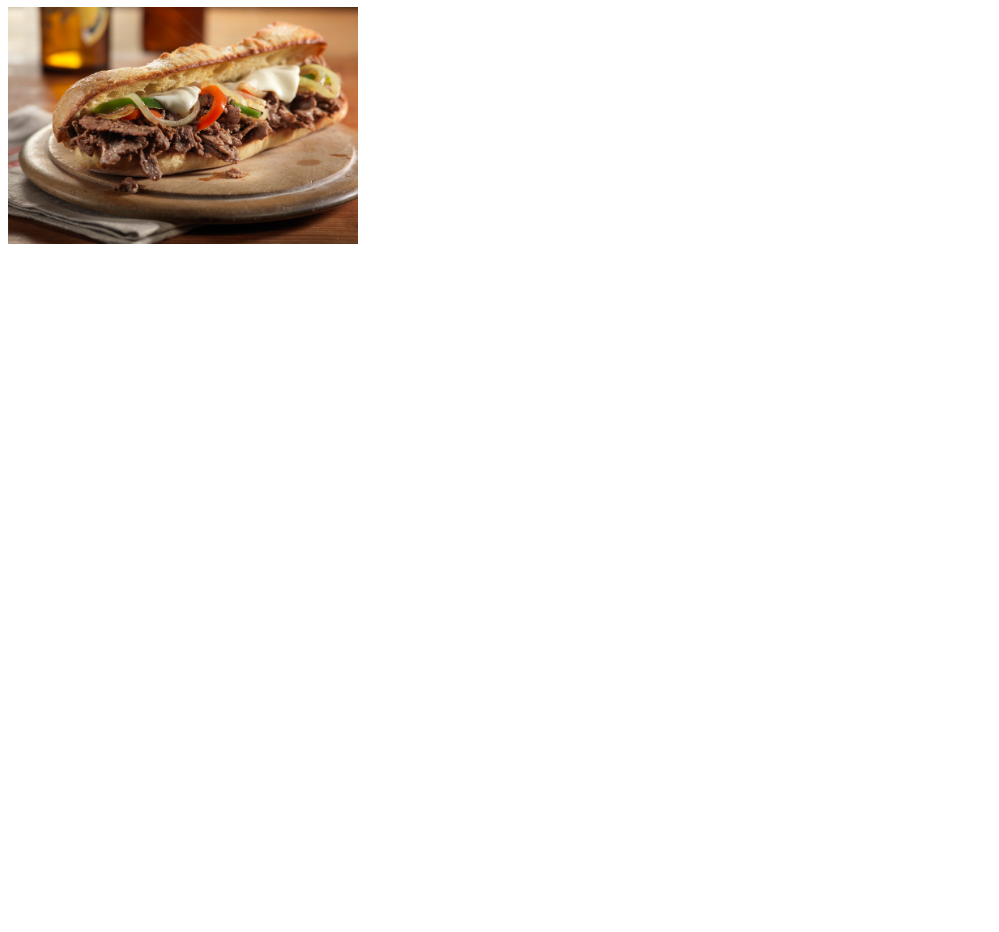
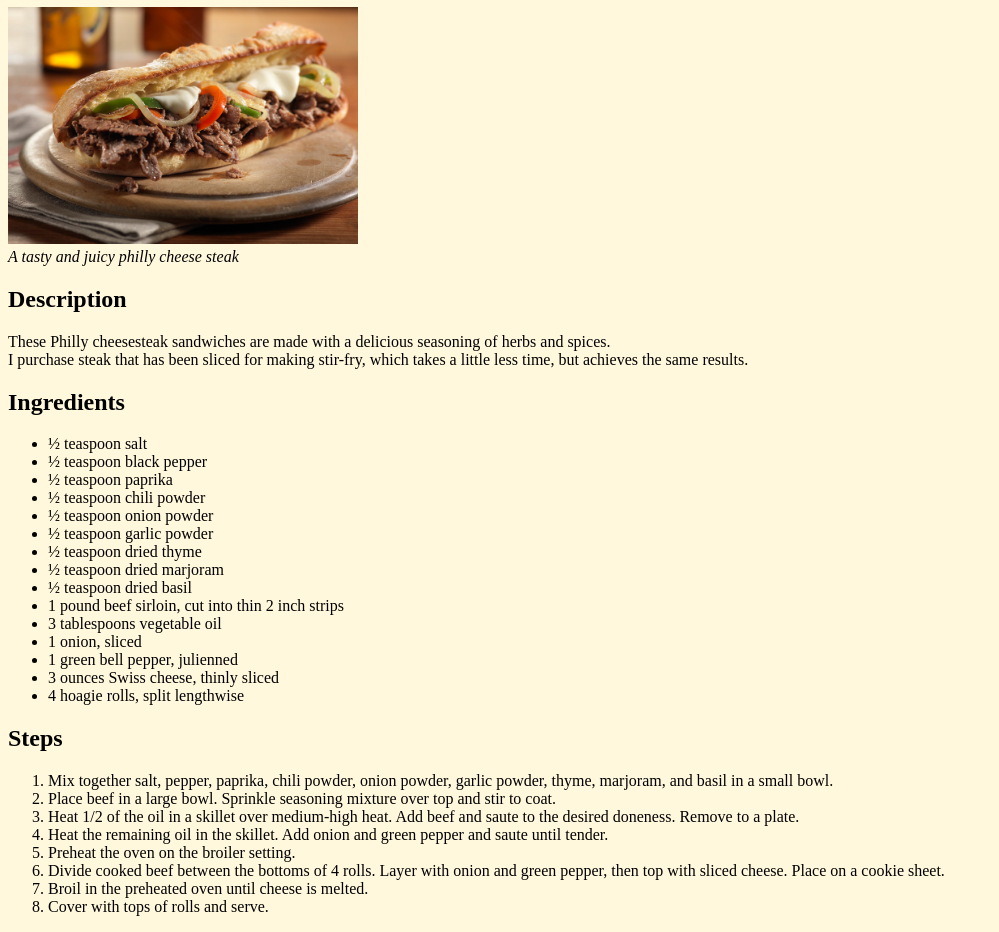
Before and after one commit to AliJowhar/odin-recipes, a plain HTML site: page recipes/philly-steak.html in a window 1280 px wide. Shown: the part 73-1005 px from the top of the page, without its empty margins (0-999 px from the left). Before the commit the page ends 800 px from the top, so only its background shows below. Drawn offline with Linux system fonts and the light colour scheme.

Commit message:
completed philly-steak.html and added a cornsilk color to it on styles.css

```diff
--- a/recipes/philly-steak.html
+++ b/recipes/philly-steak.html
@@ -10,6 +10,67 @@
   </head>
   <body>
     <h1>Philly Steak Sandwich</h1>
-    <img src="../images/phillySteakSandwhich.jpeg" alt="" />
+    <img
+      src="../images/phillySteakSandwhich.jpeg"
+      alt="Image of a Philly cheese steak "
+    />
+    <br />
+    <em> A tasty and juicy philly cheese steak </em>
+
+    <h2>Description</h2>
+
+    <p>
+      These Philly cheesesteak sandwiches are made with a delicious seasoning of
+      herbs and spices.<br />
+      I purchase steak that has been sliced for making stir-fry, which takes a
+      little less time, but achieves the same results.
+    </p>
+
+    <h2>Ingredients</h2>
+
+    <ul>
+      <li>½ teaspoon salt</li>
+      <li>½ teaspoon black pepper</li>
+      <li>½ teaspoon paprika</li>
+      <li>½ teaspoon chili powder</li>
+      <li>½ teaspoon onion powder</li>
+      <li>½ teaspoon garlic powder</li>
+      <li>½ teaspoon dried thyme</li>
+      <li>½ teaspoon dried marjoram</li>
+      <li>½ teaspoon dried basil</li>
+      <li>1 pound beef sirloin, cut into thin 2 inch strips</li>
+      <li>3 tablespoons vegetable oil</li>
+      <li>1 onion, sliced</li>
+      <li>1 green bell pepper, julienned</li>
+      <li>3 ounces Swiss cheese, thinly sliced</li>
+      <li>4 hoagie rolls, split lengthwise</li>
+    </ul>
+
+    <h2>Steps</h2>
+    <ol>
+      <li>
+        Mix together salt, pepper, paprika, chili powder, onion powder, garlic
+        powder, thyme, marjoram, and basil in a small bowl.
+      </li>
+      <li>
+        Place beef in a large bowl. Sprinkle seasoning mixture over top and stir
+        to coat.
+      </li>
+      <li>
+        Heat 1/2 of the oil in a skillet over medium-high heat. Add beef and
+        saute to the desired doneness. Remove to a plate.
+      </li>
+      <li>
+        Heat the remaining oil in the skillet. Add onion and green pepper and
+        saute until tender.
+      </li>
+      <li>Preheat the oven on the broiler setting.</li>
+      <li>
+        Divide cooked beef between the bottoms of 4 rolls. Layer with onion and
+        green pepper, then top with sliced cheese. Place on a cookie sheet.
+      </li>
+      <li>Broil in the preheated oven until cheese is melted.</li>
+      <li>Cover with tops of rolls and serve.</li>
+    </ol>
   </body>
 </html>
--- a/styles.css
+++ b/styles.css
@@ -1,3 +1,7 @@
 img {
   width: 350px;
 }
+
+body {
+  background-color: cornsilk;
+}
```
